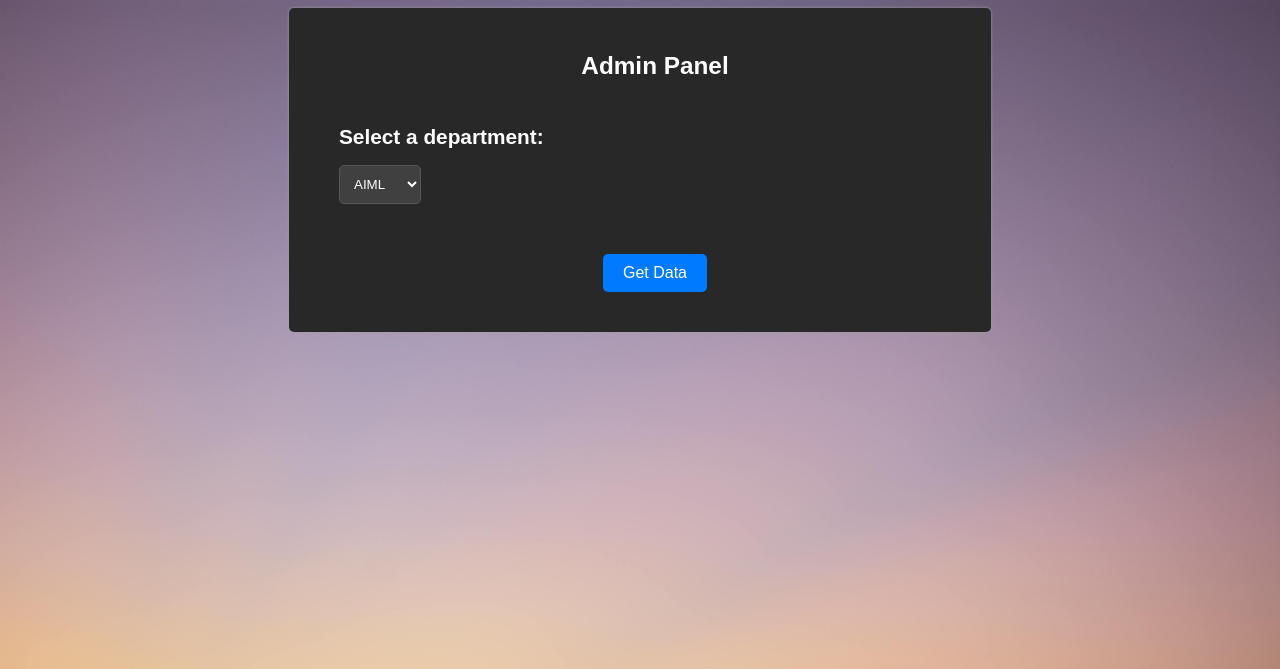
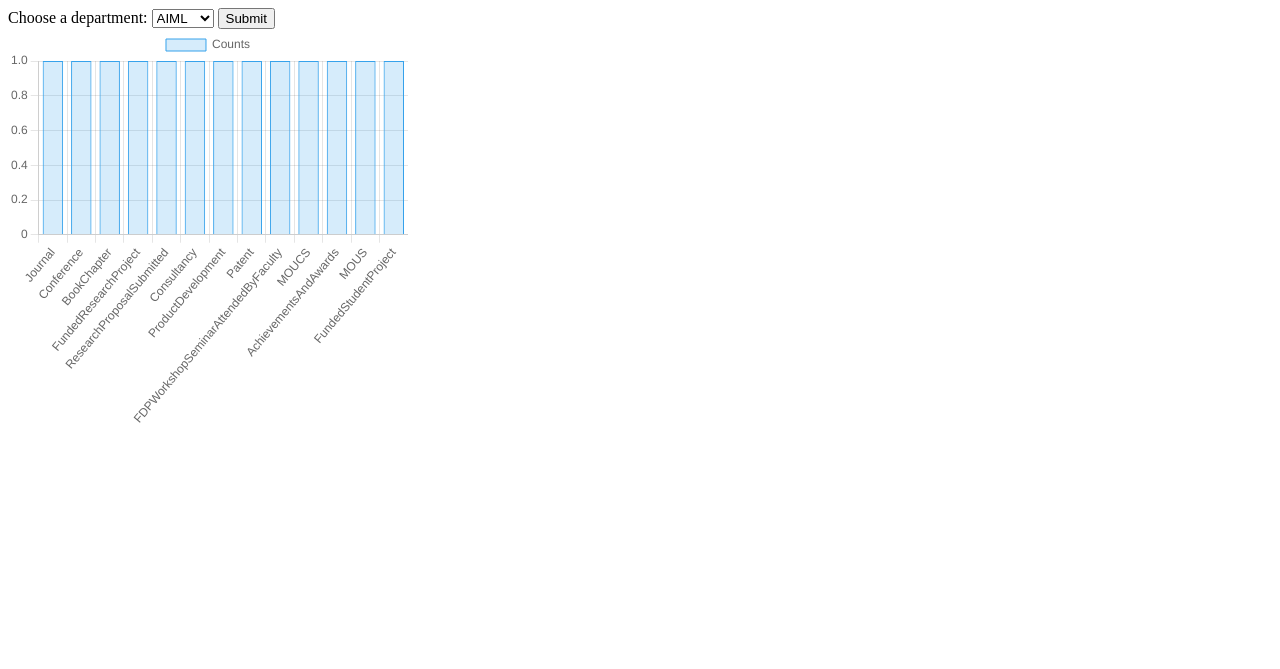
Before and after one commit to Srujan-rai/Research_paper_repository_management_system, a Flask app: template Templates/admin.html in a window 1280 px wide. Shown: the top 669 px of the page. Run offline with Flask 3, Linux system fonts and the light colour scheme; the template is opened without the code that fills it: most values are stand-ins (such as "Sample title", 1, 10 or a date in 2020).

Commit message:
admin bug stil remaining

```diff
--- a/Templates/admin.html
+++ b/Templates/admin.html
@@ -3,19 +3,14 @@
 <head>
     <meta charset="utf-8">
     <meta http-equiv="X-UA-Compatible" content="IE=edge">
-    <title>Admin Panel</title>
+    <title>Admin</title>
     <meta name="description" content="">
     <meta name="viewport" content="width=device-width, initial-scale=1">
-    <!-- Include any necessary CSS files -->
-    <link rel="stylesheet" href="../static/CSS/user.css">
+    <script src="https://cdn.jsdelivr.net/npm/chart.js"></script>
 </head>
 <body>
-    <div class="container">
-        <h3>Admin Panel</h3>
-        <!-- Form for selecting department -->
-        <form id="departmentForm">
-            <div class="form-group">
-                <label for="departments">Select a department:</label>
+    <form action="/admin" method="POST" id="optionForm">
+        <label for="departments">Choose a department:</label>
         <select id="departments" name="department">
             <option value="AIML">AIML</option>
             <option value="CSE">CSE</option>
@@ -23,77 +18,49 @@
             <option value="EC">EC</option>
             <option value="MECH">MECH</option>
         </select>
-            </div>
-            <button type="submit">Get Data</button>
+        <button type="submit" class="login-button">Submit</button>
     </form>
-        <!-- Container for displaying pie chart -->
-        <div id="chartContainer">
-            <!-- Pie chart will be displayed here -->
-        </div>
-    </div>
-
-    <!-- Include necessary JavaScript libraries -->
-    <!-- Example: jQuery -->
-    <script src="https://code.jquery.com/jquery-3.6.0.min.js"></script>
-    <!-- Include any JavaScript for charting libraries -->
-    <!-- Example: Chart.js -->
-    <script src="https://cdn.jsdelivr.net/npm/chart.js"></script>
+    <canvas id="myChart" width="400" height="400"></canvas>
 
     <script>
-        // Function to make AJAX request to fetch data based on selected department
-        $('#departmentForm').submit(function(event) {
-            event.preventDefault(); // Prevent default form submission
-
-            // Get selected department from the form
-            var department = $('#departments').val();
-
-            // Make AJAX request to backend to fetch data
-            $.ajax({
-                type: 'POST',
-                url: '/admin',
-                data: { department: department },
-                success: function(response) {
-                    // Upon successful response, display the retrieved data as a pie chart
-                    displayPieChart(response);
-                },
-                error: function(xhr, status, error) {
-                    console.error('Error:', error);
-                }
-            });
-        });
-
-        // Function to display data as a pie chart
-        function displayPieChart(data) {
-            var ctx = document.getElementById('chartContainer').getContext('2d');
-            var myPieChart = new Chart(ctx, {
-                type: 'pie',
+        var ctx = document.getElementById('myChart').getContext('2d');
+        var myChart = new Chart(ctx, {
+            type: 'bar',
             data: {
-                    labels: Object.keys(data),
+                labels: ['Journal', 'Conference', 'BookChapter', 'FundedResearchProject', 'ResearchProposalSubmitted', 'Consultancy', 'ProductDevelopment', 'Patent', 'FDPWorkshopSeminarAttendedByFaculty', 'MOUCS', 'AchievementsAndAwards', 'MOUS', 'FundedStudentProject'],
                 datasets: [{
-                        data: Object.values(data),
-                        backgroundColor: [
-                            'rgba(255, 99, 132, 0.5)',
-                            'rgba(54, 162, 235, 0.5)',
-                            'rgba(255, 206, 86, 0.5)',
-                            'rgba(75, 192, 192, 0.5)',
-                            'rgba(153, 102, 255, 0.5)'
+                    label: 'Counts',
+                    data: [
+                        {{counts[0]}},
+                        {{counts[1]}},
+                        {{counts[2]}},
+                        {{counts[3]}},
+                        {{counts[4]}},
+                        {{counts[5]}},
+                        {{counts[6]}},
+                        {{counts[7]}},
+                        {{counts[8]}},
+                        {{counts[9]}},
+                        {{counts[10]}},
+                        {{counts[11]}},
+                        {{counts[12]}}
                     ],
-                        borderColor: [
-                            'rgba(255, 99, 132, 1)',
-                            'rgba(54, 162, 235, 1)',
-                            'rgba(255, 206, 86, 1)',
-                            'rgba(75, 192, 192, 1)',
-                            'rgba(153, 102, 255, 1)'
-                        ],
+                    backgroundColor: 'rgba(54, 162, 235, 0.2)',
+                    borderColor: 'rgba(54, 162, 235, 1)',
                     borderWidth: 1
                 }]
             },
             options: {
-                    responsive: true,
-                    maintainAspectRatio: false
+                scales: {
+                    yAxes: [{
+                        ticks: {
+                            beginAtZero: true
+                        }
+                    }]
+                },
+                responsive: false
             }
         });
-        }
     </script>
 </body>
 </html>
--- a/Templates/user.html
+++ b/Templates/user.html
@@ -93,7 +93,7 @@
                 label.textContent = field + ': ';
                 optionFields.appendChild(label);
 
-                if (field === 'Date') {
+                if (field === 'Date' || field === 'Date of sanction') {
                     var input = document.createElement('input');
                     input.type = 'date';
                     input.name = option + '-' + field;
--- a/main.py
+++ b/main.py
@@ -81,20 +81,24 @@ def create_user():
             return render_template('create_user.html')
 
 
-dummy_data = {
-    'AIML': {'Journal': 50, 'Conference': 30},
-    'CSE': {'Journal': 40, 'Conference': 20},
-    'ISE': {'Journal': 35, 'Conference': 25},
-    'EC': {'Journal': 45, 'Conference': 35},
-    'MECH': {'Journal': 55, 'Conference': 45}
-}
+
 @app.route('/admin',methods=['GET','POST'])
 def admin():
     if request.method == 'POST':
+        counts=[]
         department = request.form['department']
-        data = dummy_data.get(department, {'Journal': 0, 'Conference': 0})
-        return jsonify(data)
-    return render_template("admin.html", content="Welcome to the admin")
+        department_id_value=department_id.get(department,None)
+        tables = ['Journal', 'Conference', 'BookChapter', 'FundedResearchProject', 'ResearchProposalSubmitted', 'Consultancy', 'ProductDevelopment', 'Patent', 'FDPWORKSHOPSEMINAR', 'MOUCS', 'AchievementsAndAwards', 'MOUS', 'FundedStudentProject']
+        for table in tables:
+            cursor.execute(f"SELECT COUNT(*) FROM {table} WHERE DEPARTMENT_ID=%s",(department_id_value,))
+            count=cursor.fetchone()
+            counts.append(count[0])
+        print(counts,department_id_value)
+        return render_template('admin.html',counts=[1,1,1,1,1,1,1,1,1,1,1,1,1])
+
+    else:
+        return render_template('admin.html')
+
 
 @app.route('/user',methods=['GET','POST'])
 def user():
```
Lines whose indentation alone changed are shown as unchanged.
